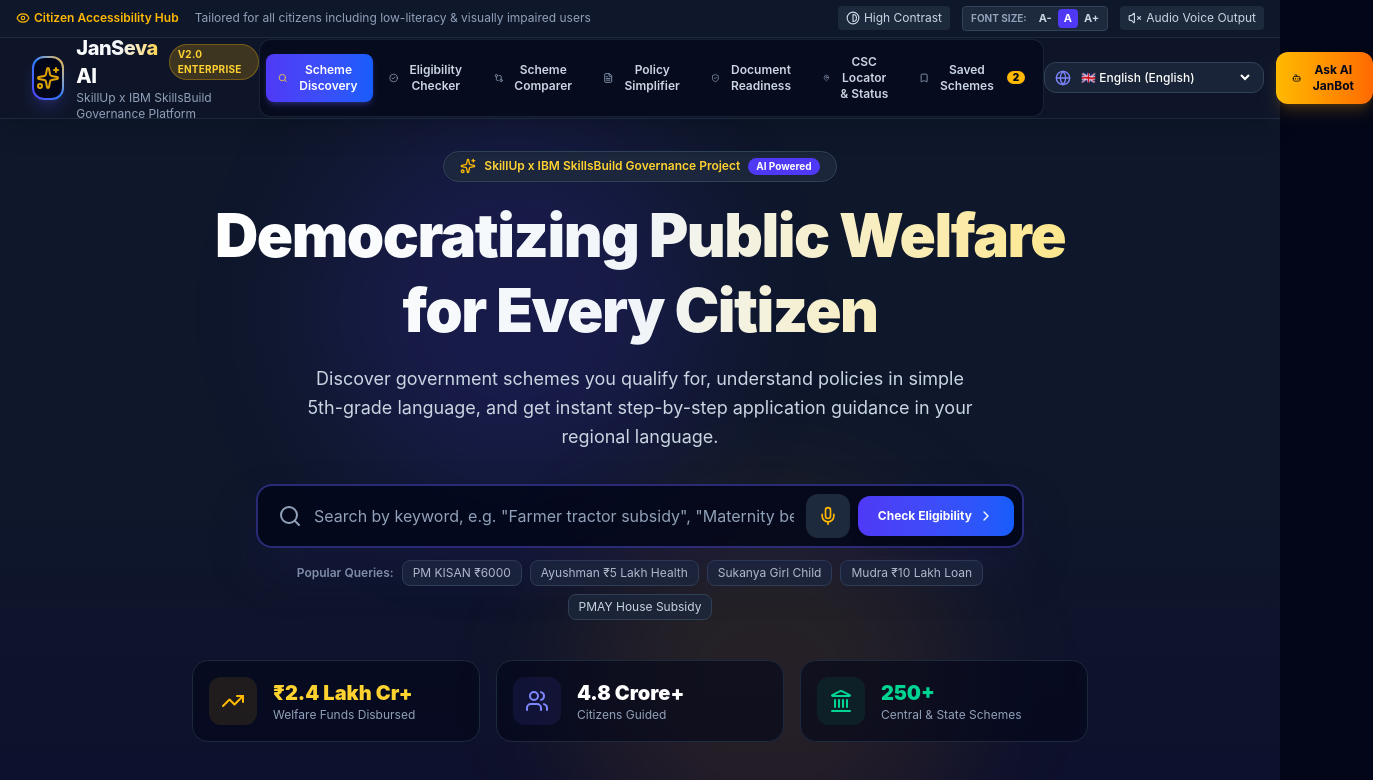
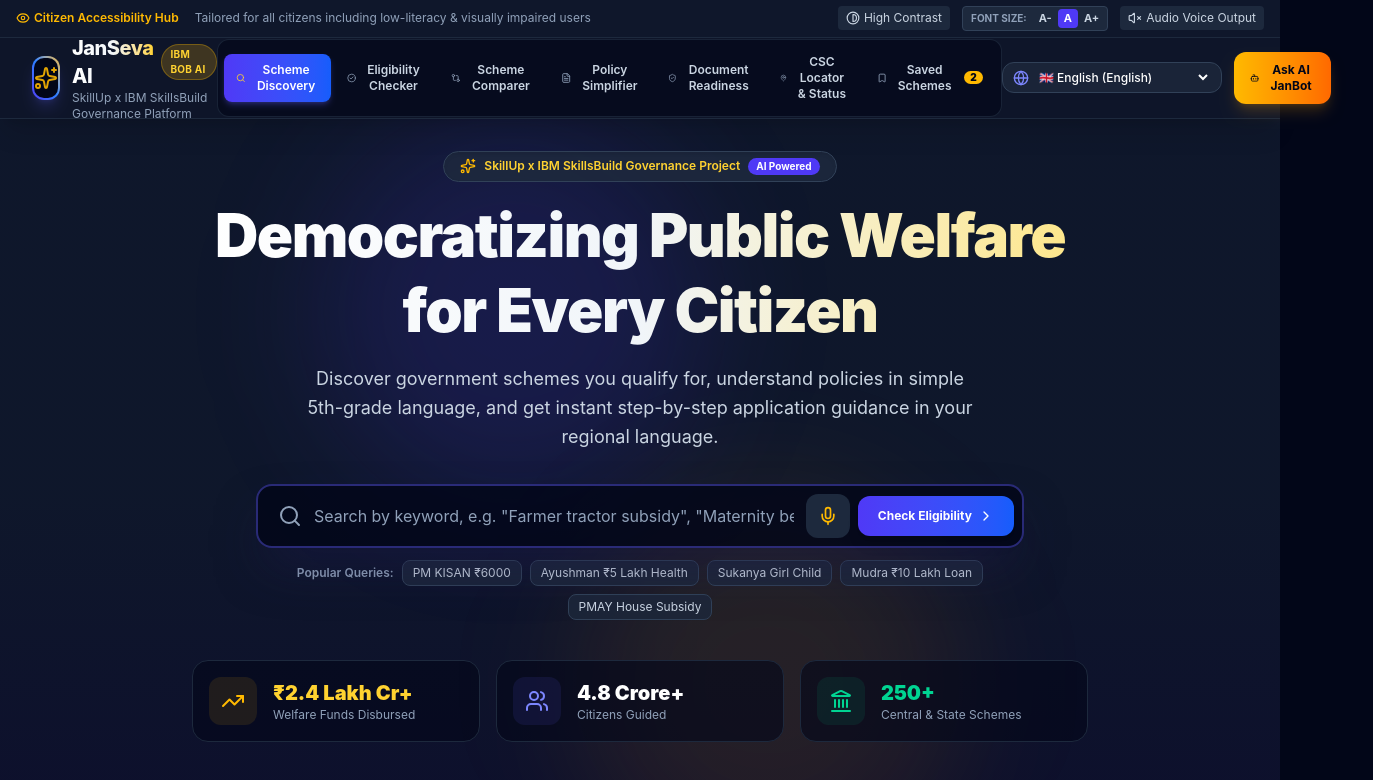
Before and after one commit to Lakshman2405/govassist-ai, a React (Vite) app: page / in a window 1280 px wide. Shown: the top 780 px of the page, 1373 px wide, since content can reach past the window. Built offline with nearby package versions, Linux system fonts and the light colour scheme.

Commit message:
docs: finalize production release documentation

```diff
--- a/src/components/Navbar.tsx
+++ b/src/components/Navbar.tsx
@@ -58,7 +58,7 @@
                   {t('appTitle')}
                 </span>
                 <span className="bg-amber-400/20 text-amber-300 text-[10px] font-bold px-2 py-0.5 rounded-full border border-amber-400/30 uppercase tracking-wide">
-                  v2.0 Enterprise
+                  IBM Bob AI
                 </span>
               </div>
               <p className="text-xs text-slate-400 hidden sm:block">
```
Also changed, not shown: 1 other file (tests, documents, lock files or other folders).
